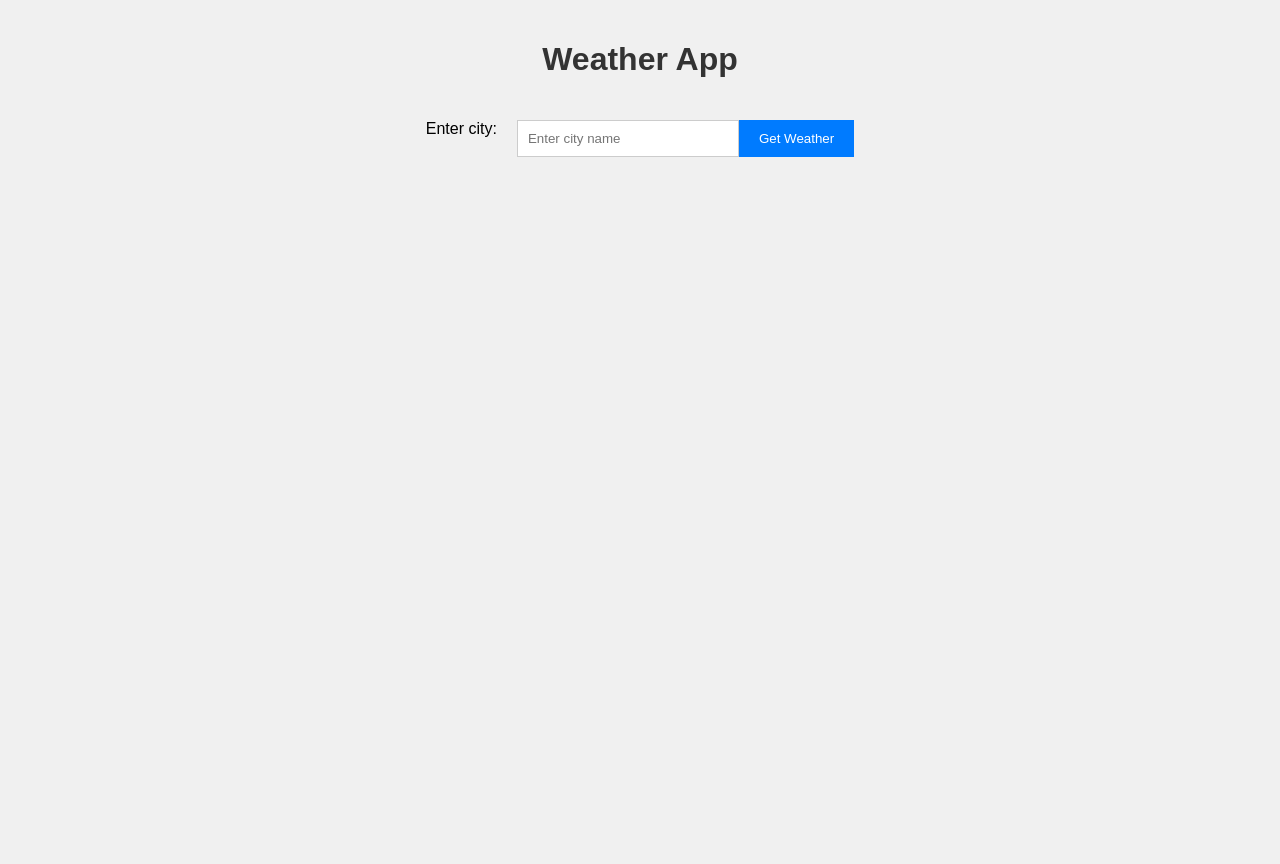
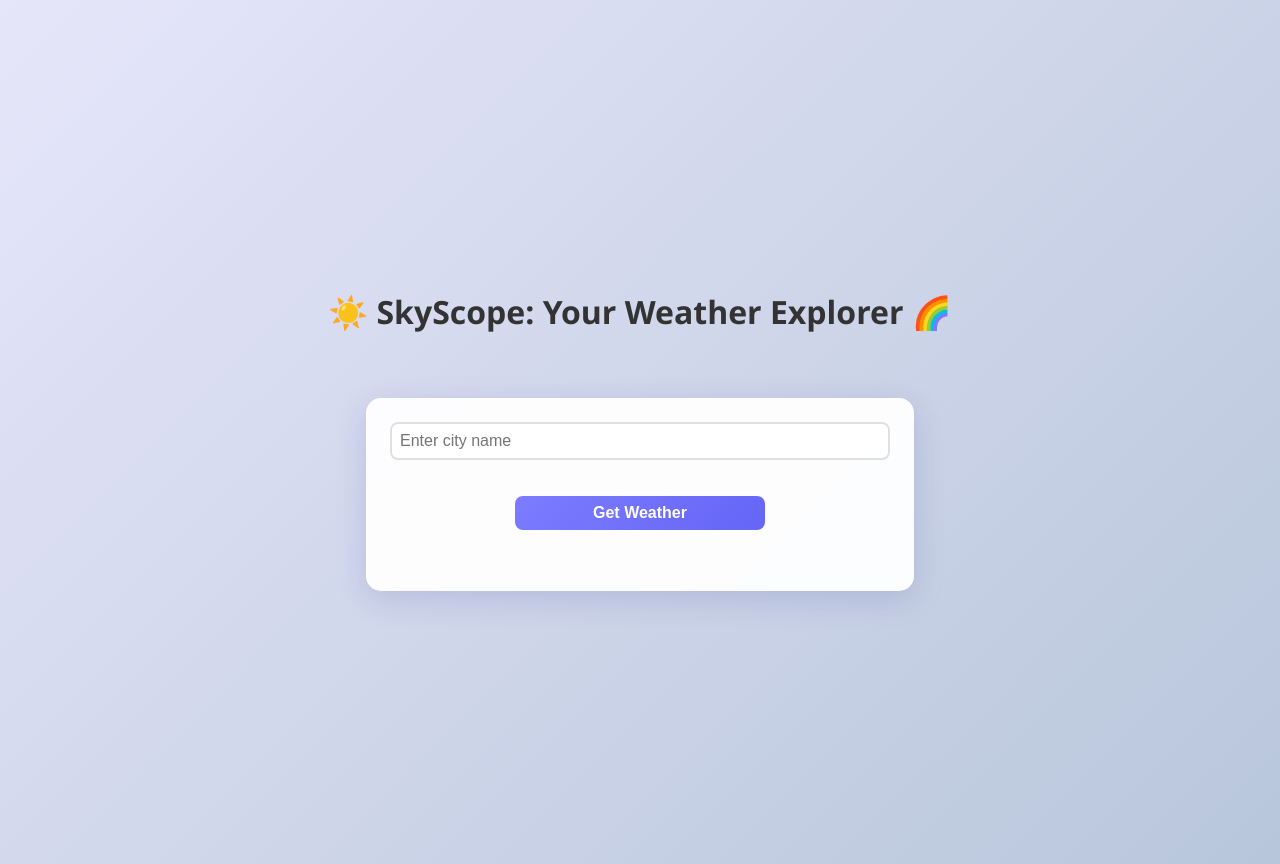
Before and after one commit to thepop42/SkyScope, a Flask app: page / in a window 1280 px wide. Before the commit the page ends 157 px from the top, so only its background shows below. Run offline with Flask 2, Linux system fonts and the light colour scheme.

Commit message:
Msanzdelrio/update UI backend (#22)
* Update weather display and styles

* **index.html**: Add header with location, place temperature next to weather icon, add description, and add fields for wind speed, rain %, and pressure.
* **views.py**: Update weather dictionary and API response handling to include new fields.
* **main.css**: Change background color to light purple, add styles for weather icon, temperature, description, and metrics.
* **main.js**: Update JavaScript to handle new fields.
* **test_views.py**: Add tests for new fields.

* Enhance UI with updated styles and improved layout for weather app

```diff
--- a/app/static/css/main.css
+++ b/app/static/css/main.css
@@ -1,8 +1,13 @@
 body {
-    font-family: Arial, sans-serif;
+    font-family: 'Segoe UI', Tahoma, Geneva, Verdana, sans-serif;
     margin: 0;
-    padding: 0;
-    background-color: #f0f0f0;
+    padding: 2rem;
+    background: linear-gradient(135deg, #e6e6fa 0%, #b8c6db 100%);
+    display: flex;
+    flex-direction: column;
+    align-items: center;
+    justify-content: center;
+    min-height: 100vh;
 }
 
 h1 {
@@ -11,36 +16,136 @@ h1 {
     padding: 20px 0;
 }
 
+.form-container {
+    background: rgba(255, 255, 255, 0.95);
+    padding: 1.5rem; /* Reduced from 2rem */
+    border-radius: 15px;
+    box-shadow: 0 8px 32px rgba(31, 38, 135, 0.15);
+    backdrop-filter: blur(4px);
+    margin: 1.5rem auto; /* Reduced from 2rem */
+    max-width: 500px;
+    width: 100%;
+}
+
 form {
     display: flex;
-    justify-content: center;
-    margin-bottom: 50px;
+    flex-direction: column;
+    gap: 0.75rem; /* Reduced from 1rem */
+    margin-bottom: 25px; /* Reduced from 50px */
+}
+
+.input-group {
+    display: flex;
+    align-items: center;
+    justify-content: space-between;
+    gap: 0.75rem; /* Reduced from 1rem */
 }
 
 input[type="text"] {
-    padding: 10px;
-    border: 1px solid #ccc;
-    width: 200px;
+    flex: 2;
+    padding: 8px; /* Reduced from 12px */
+    border: 2px solid #e0e0e0;
+    border-radius: 8px;
+    font-size: 1rem;
+    transition: all 0.3s ease;
+    margin-bottom: 0.75rem; /* Reduced from 1rem */
+}
+
+input[type="text"]:focus {
+    border-color: #7c7cff;
+    box-shadow: 0 0 0 3px rgba(124, 124, 255, 0.2);
+    outline: none;
 }
 
 input[type="submit"] {
-    padding: 10px 20px;
+    width: 50%;
+    padding: 8px; /* Reduced from 12px */
+    background: linear-gradient(135deg, #7c7cff 0%, #6565f7 100%);
+    color: white;
     border: none;
-    background-color: #007BFF;
-    color: white;
+    border-radius: 8px;
+    font-size: 1rem;
+    font-weight: 600;
     cursor: pointer;
+    transition: transform 0.2s ease, box-shadow 0.2s ease;
+    margin: 0.75rem auto; /* Reduced from 1rem */
+    display: block;
+}
+
+input[type="submit"]:hover {
+    transform: translateY(-2px);
+    box-shadow: 0 4px 12px rgba(124, 124, 255, 0.3);
 }
 
 .weather-info {
-    width: 80%;
-    margin: 0 auto;
-    border: 1px solid #ccc;
-    padding: 20px;
-    background-color: #fff;
-    box-shadow: 0px 0px 10px 0px rgba(0,0,0,0.1);
+    display: flex;
+    flex-direction: row;
+    align-items: flex-start;
+    justify-content: space-between;
+    gap: 2rem;
+    background: rgba(255, 255, 255, 0.95);
+    border-radius: 15px;
+    box-shadow: 0 8px 32px rgba(31, 38, 135, 0.15);
+    backdrop-filter: blur(4px);
+    margin: 2rem auto;
+    max-width: 800px;
+    padding: 2rem;
+}
+
+.header {
+    flex: 1;
+    text-align: center;
+    padding-right: 2rem;
+    border-right: 1px solid #e0e0e0;
+}
+
+.header h2 {
+    color: #333;
+    font-size: 2rem;
+    margin-bottom: 1rem;
+}
+
+.header img {
+    width: 120px;
+    height: 120px;
+    margin: 1rem 0;
+}
+
+.header div {
     text-align: center;
 }
 
-.city-label {
-    margin-right: 20px;
+.header span {
+    font-size: 24px;
+    font-weight: bold;
 }
+
+.header p {
+    font-size: 18px;
+    margin: 5px 0;
+}
+
+.metrics {
+    flex: 1.5; /* Make wider relative to header */
+    background: rgba(255, 255, 255, 0.95); /* Match container background */
+    padding: 1.5rem;
+    border-radius: 10px;
+    min-width: 300px; /* Ensure minimum width */
+    display: flex;
+    flex-direction: column;
+    gap: 10px;
+}
+
+.metrics p {
+    white-space: nowrap; /* Prevent text wrapping */
+    width: 100%;
+    color: #444;
+    font-size: 1.1rem;
+    margin: 0.5rem 0;
+    padding: 0.5rem;
+    border-bottom: 1px solid #e0e0e0;
+}
+
+.metrics p:last-child {
+    border-bottom: none;
+}
--- a/app/static/js/main.js
+++ b/app/static/js/main.js
@@ -7,6 +7,9 @@ document.getElementById('weatherForm').addEventListener('submit', function(event
         })
         .then(function(data) {
             document.getElementById('weatherInfo').textContent = 'Weather in ' + city + ': ' + data.weather;
+            document.getElementById('windSpeed').textContent = 'Wind Speed: ' + data.wind_speed + ' m/s';
+            document.getElementById('rain').textContent = 'Rain: ' + data.rain + ' %';
+            document.getElementById('pressure').textContent = 'Pressure: ' + data.pressure + ' hPa';
         })
         .catch(function(error) {
             console.error('Error:', error);
--- a/app/templates/index.html
+++ b/app/templates/index.html
@@ -5,18 +5,30 @@
     <link rel="stylesheet" href="{{ url_for('static', filename='css/main.css') }}">
 </head>
 <body>
-    <h1>Weather App</h1>
+    <h1>☀️ SkyScope: Your Weather Explorer 🌈</h1>
+    <div class="form-container">
         <form method="POST">
-        <label for="city" class="city-label">Enter city:</label>
+            <div class="input-group">
                 <input type="text" id="city" name="city" placeholder="Enter city name" required>
+            </div>
             <input type="submit" value="Get Weather">
         </form>
+    </div>
     {% if weather %}
     <div class="weather-info">
-        <h2>Weather in {{ weather.city }}</h2>
+        <div class="header">
+            <h2>{{ weather.city }}</h2>
             <img src="http://openweathermap.org/img/w/{{ weather.icon }}.png" alt="Weather icon">
+            <div>
+                <span>{{ weather.temperature }}</span>
                 <p>{{ weather.description }}</p>
-        <p>Temperature: {{ weather.temperature }}</p>
+            </div>
+        </div>
+        <div class="metrics">
+            <p>Wind Speed: {{ weather.wind_speed }} m/s</p>
+            <p>Rain: {{ weather.rain }} %</p>
+            <p>Pressure: {{ weather.pressure }} hPa</p>
+        </div>
     </div>
     {% endif %}
     <script src="{{ url_for('static', filename='js/main.js') }}"></script>
--- a/app/views.py
+++ b/app/views.py
@@ -19,6 +19,9 @@ def index():
             'temperature': response['main']['temp'],
             'description': response['weather'][0]['description'],
             'icon': response['weather'][0]['icon'],
+            'wind_speed': response['wind']['speed'],
+            'rain': response.get('rain', {}).get('1h', 0),
+            'pressure': response['main']['pressure']
         }
 
     return render_template('index.html', weather=weather)
```
Also changed, not shown: tests/test_views.py (+12 -0 lines), README.md. Lines whose indentation alone changed are shown as unchanged.
